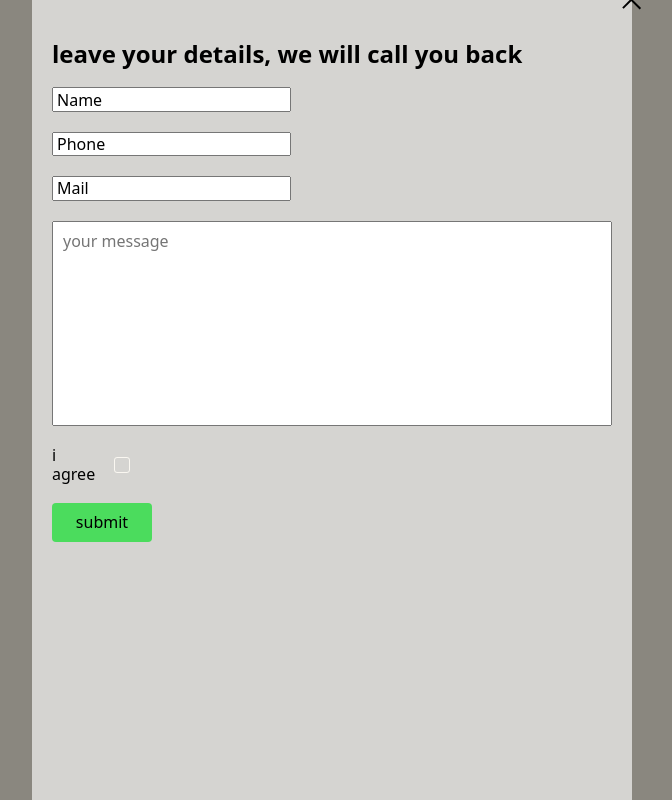
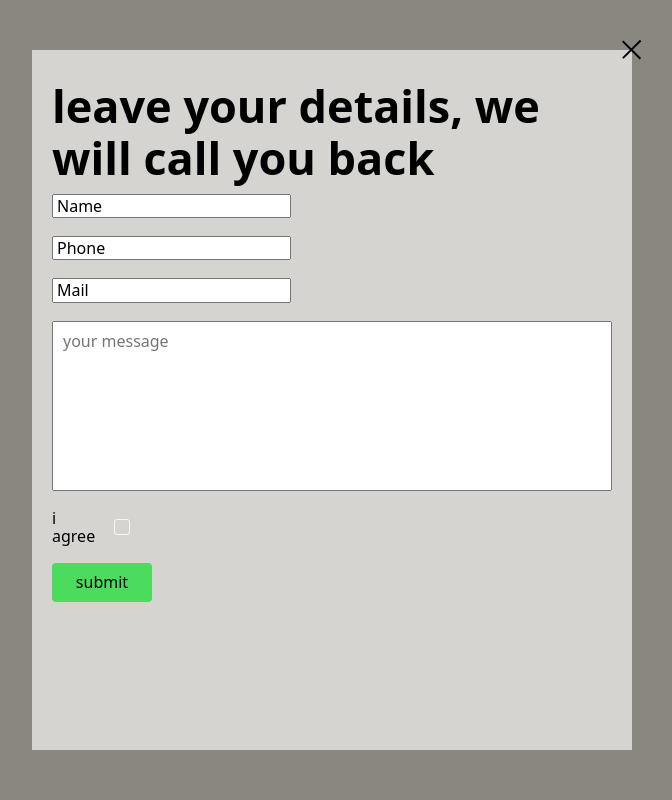
Before and after one commit to SvyatoslavKys/Modal, a plain HTML site: page index.html in a window 1280 px wide. Shown: the whole page, without its empty margins (308-980 px from the left). Drawn offline with nearby package versions, Linux system fonts and the light colour scheme.

Commit message:
Update style.css

```diff
--- a/style.css
+++ b/style.css
@@ -11,18 +11,22 @@
 
     position: relative;
     width: 600px;
-    height: 800px;
+    height: 90vh;
+    max-height: 700px;
     display: flex;
     flex-direction: column;
     background-color: rgba(255, 255, 255, 0.644);
     padding: 20px;
     user-select: none;
-
+}
+.modal>h2{
+    font-size: clamp(16px, 8vw, 45px);
+    margin: 10px 0;
 }
 .form-style{
     display: flex;
     flex-direction: column;
-    gap: 20px;
+    gap: 18px;
 }
 .close{
     display: flex;
@@ -123,6 +127,7 @@ textarea{
 }
 .message{
     padding: 10px;
+    max-height: 170px;
 }
 input::-webkit-outer-spin-button,
 input::-webkit-inner-spin-button {
```
